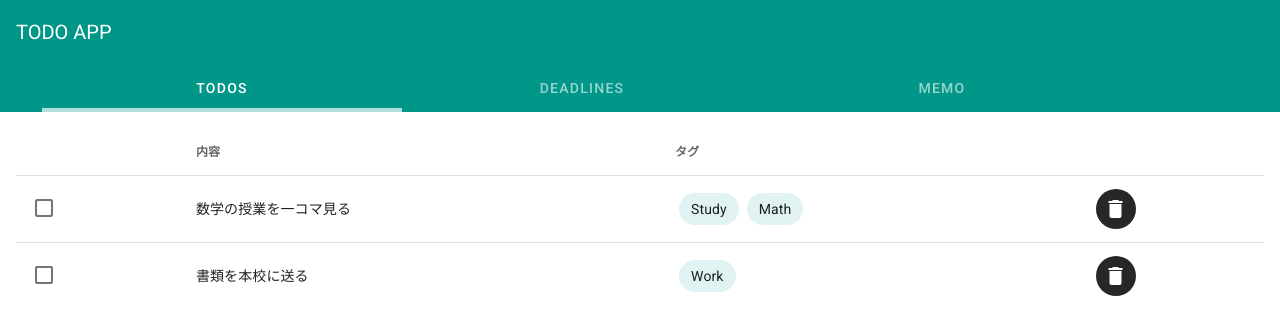
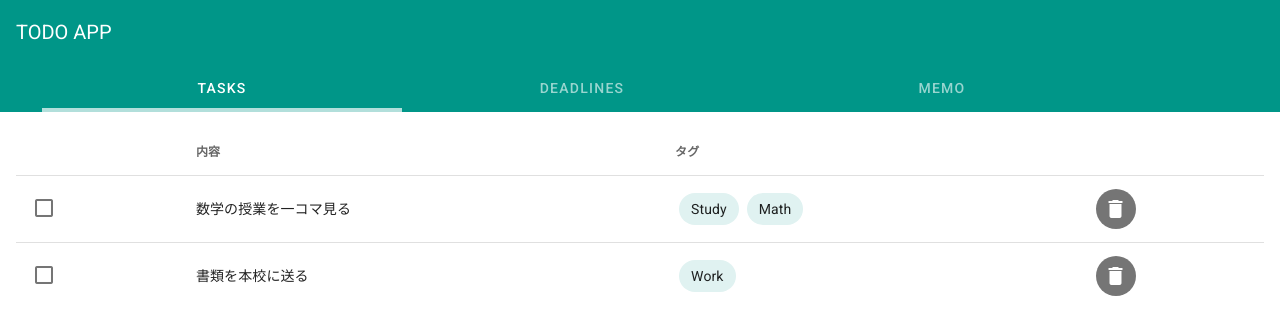
Before and after one commit to floppy73/vue-todo-app, a Vue app: page / in a window 1280 px wide. Shown: the top 334 px of the page. Built offline with nearby package versions, Linux system fonts and the light colour scheme.

Commit message:
change todos to tasks

```diff
--- a/src/App.vue
+++ b/src/App.vue
@@ -38,7 +38,7 @@
 
 <script>
 import HelloWorld from './components/HelloWorld';
-import Todos from './components/Todos';
+import Tasks from './components/Tasks';
 import Deadlines from './components/Deadlines';
 import Memo from './components/Memo';
 
@@ -47,7 +47,7 @@ export default {
 
   components: {
     HelloWorld,
-    Todos,
+    Tasks,
     Deadlines,
     Memo
   },
@@ -55,7 +55,7 @@ export default {
   data: () => ({
     tab: null,
     items: [
-      { tab: 'Todos', content: 'Todos'},
+      { tab: 'Tasks', content: 'Tasks'},
       { tab: 'Deadlines', content: 'Deadlines'},
       { tab: 'Memo', content: 'Memo'},
     ]
--- a/src/components/Todos.vue
+++ b/src/components/Tasks.vue
@@ -4,8 +4,7 @@
       <v-simple-table>
         <thead>
           <tr>
-            <th class="text-left">
-            </th>
+            <th></th>
             <th class="text-left">
               内容
             </th>
@@ -17,13 +16,13 @@
         </thead>
         <tbody>
           <tr
-            v-for="item in todos"
+            v-for="item in tasks"
             :key="item.content"
             v-bind:class="{done: item.isChecked}"
           >
             <td class="text-right">
               <v-checkbox
-              v-model="item.isChecked"
+                v-model="item.isChecked"
                 color="teal"
               ></v-checkbox></td>
             <td>{{ item.content }}</td>
@@ -43,6 +42,7 @@
                 dark
                 small
                 elevation="0"
+                color="grey darken-1"
               >
                 <v-icon fab dark>mdi-delete</v-icon>
               </v-btn>
@@ -56,17 +56,18 @@
 
 <script>
 export default {
-  name: 'Todos',
+  name: 'Tasks',
   data () {
     return {
       done: '',
-      todos: [
+      tasks: [
         {content: '数学の授業を一コマ見る', tags: ['Study', 'Math'], isChecked: false},
         {content: '書類を本校に送る', tags: ['Work'], isChecked: false}
       ]
     }
   },
   methods: {
+
   }
 }
 </script>
```
Also changed, not shown: 1 other file (tests, documents, lock files or other folders).
